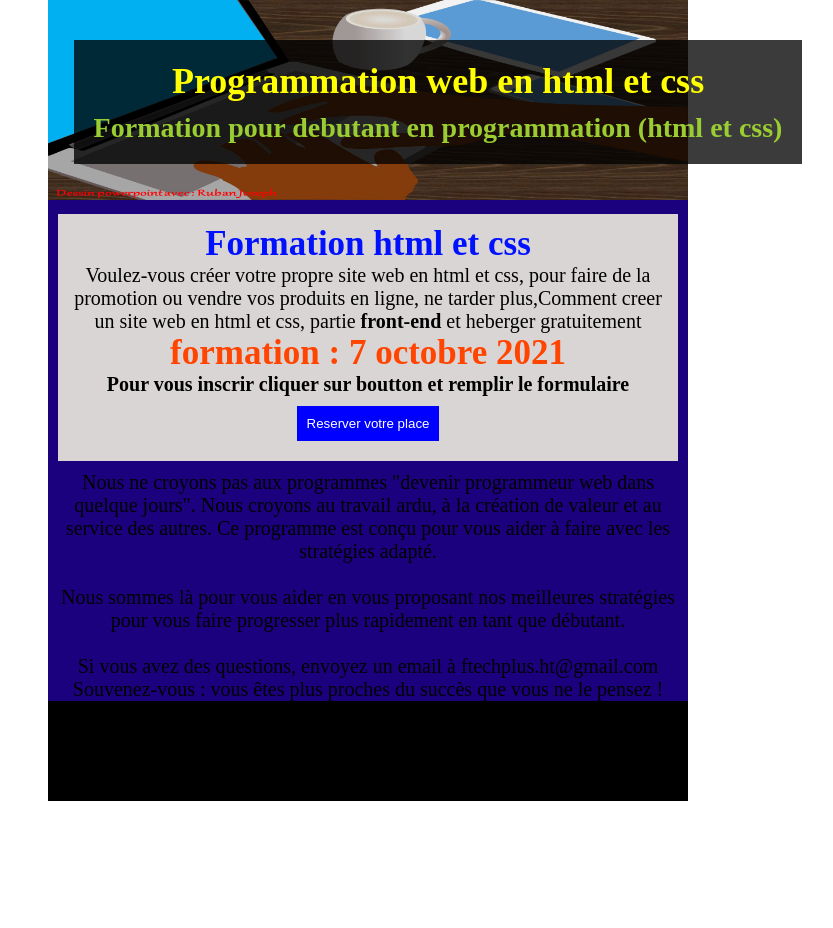
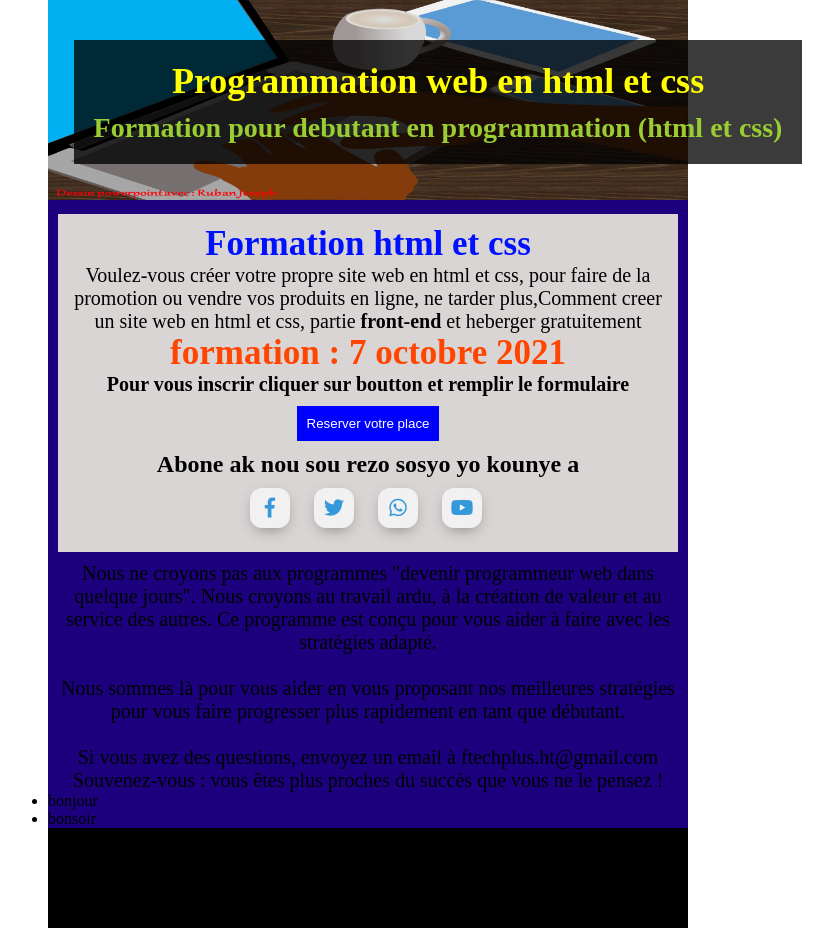
Before and after one commit to digitsmart/formatechplus, a plain HTML site: page formation/formation.html in a window 1280 px wide. Shown: the whole page, without its empty margins (272-1105 px from the left). Before the commit the page ends 801 px from the top, so only its background shows below. Drawn offline with Linux system fonts and the light colour scheme.

Commit message:
Add files via upload

```diff
--- a/formation/formation.html
+++ b/formation/formation.html
@@ -10,6 +10,7 @@
   <meta name="og:title" property="og:title" content="Plus de formation sur la technologie">
   <meta name="robots" content="Formation, Informatique, technique, astuces">
   <title>Ftech Plus</title>
+  <link rel="stylesheet" href="https://use.fontawesome.com/releases/v5.4.1/css/all.css">
   <script src="https://apis.google.com/js/platform.js"></script>
   <script async src="https://pagead2.googlesyndication.com/pagead/js/adsbygoogle.js?client=ca-pub-7979799450178267"
      crossorigin="anonymous"></script>
@@ -165,6 +166,61 @@
       font-size: 30px;
       text-align: center;
     }
+
+    /* bouton resesosyo isi*/
+.middle{
+  width: 100%;
+  text-align: center;
+}
+.btn{
+  display: inline-block;
+  width: 40px;
+  height: 40px;
+  background: #f1f1f1;
+  margin: 10px;
+  border-radius: 30%;
+  box-shadow: 0 5px 15px -5px #00000070;
+  color: #3498db;
+  overflow: hidden;
+  position: relative;
+}
+.btn i{
+  line-height: 40px;
+  font-size: 20px;
+  transition: 0.2s linear;
+}
+.btn:hover i{
+  transform: scale(1.3);
+  color: #f1f1f1;
+}
+.btn::before{
+  content: "";
+  position: absolute;
+  width: 120%;
+  height: 120%;
+  background: #3498db;
+  transform: rotate(45deg);
+  left: -110%;
+  top: 90%;
+}
+.btn:hover::before{
+  animation: aaa 0.7s 1;
+  top: -10%;
+  left: -10%;
+}
+@keyframes aaa {
+  0%{
+    left: -110%;
+    top: 90%;
+  }50%{
+    left: 10%;
+    top: -30%;
+  }100%{
+    top: -10%;
+    left: -10%;
+  }
+}
+
     @media screen and (max-width: 800px){
       .container{
         width: 100%;
@@ -255,6 +311,28 @@
             <h2>formation : 7 octobre 2021</h2>
             <p><strong>Pour vous inscrir cliquer sur boutton et remplir le formulaire</strong></p>
             <center><button onclick="receive()">Reserver votre place</button></center>
+             <!--Mes reseau sociaux ici-->
+                 <div class="middle">
+                   <h1>Abone ak nou sou rezo sosyo yo kounye a</h1>
+                  <a class="btn facebook-btn" href="#" target="_blank">
+                    <i class="fab fa-facebook-f"></i>
+                  </a>
+                  <a class="btn twitter-btn" href="#" target="_blank">
+                    <i class="fab fa-twitter"></i>
+                  </a>
+                  <a class="btn whatsapp-btn" href="#" target="_blank">
+                    <i class="fab fa-whatsapp"></i>
+                  </a>
+                  <a class="btn" href="https://youtube.com/lepoeteht" target="_blank">
+                    <i class="fab fa-youtube"></i>
+                  </a>
+
+                  <img
+                  class="pinterest-img"
+                  src=""
+                  alt=""
+                />
+                </div>
           </div>
           <p class="para">
             Nous ne croyons pas aux programmes "devenir programmeur web dans quelque jours".
@@ -352,6 +430,10 @@
             </div>
           </div>
         </section>
+        <ul id="ul">
+          <li>bonjour</li>
+          <li>bonsoir</li>
+        </ul>
       </main>
       <footer>
         <script async src="https://pagead2.googlesyndication.com/pagead/js/adsbygoogle.js?client=ca-pub-7979799450178267"
@@ -453,5 +535,56 @@ function submit() {
   }
  }
 </script>
+<script>
+  /*
+
+Social Share Links:
+
+WhatsApp:
+https://wa.me/?text=[post-title] [post-url]
+
+Facebook:
+https://www.facebook.com/sharer.php?u=[post-url]
+
+Twitter:
+https://twitter.com/share?url=[post-url]&text=[post-title]
+
+Pinterest:
+https://pinterest.com/pin/create/bookmarklet/?media=[post-img]&url=[post-url]&is_video=[is_video]&description=[post-title]
+
+LinkedIn:
+https://www.linkedin.com/shareArticle?url=[post-url]&title=[post-title]
+
+*/
+
+const facebookBtn = document.querySelector(".facebook-btn");
+const twitterBtn = document.querySelector(".twitter-btn");
+const whatsappBtn = document.querySelector(".whatsapp-btn");
+var message = document.getElementById('ul');
+
+function init() {
+
+let postUrl = encodeURI(document.location.href);
+let postTitle = encodeURI("Programmation web en html et css\nFormation pour débutant en programmation web\n\nDans cette formation ,je t'apprends:\n\nLa base de la prommation web?\nComment créer votre premier page web?\nComment héberger gratuitement?");
+
+
+facebookBtn.setAttribute(
+"href",
+`https://www.facebook.com/sharer.php?u=${postUrl}`
+);
+
+twitterBtn.setAttribute(
+"href",
+`https://twitter.com/share?url=${postUrl}&text=${postTitle}`
+);
+
+
+whatsappBtn.setAttribute(
+"href",
+`https://wa.me/?text=${postTitle} ${postUrl}`
+);
+}
+init();
+</script>
 </body>
 </html>
```
